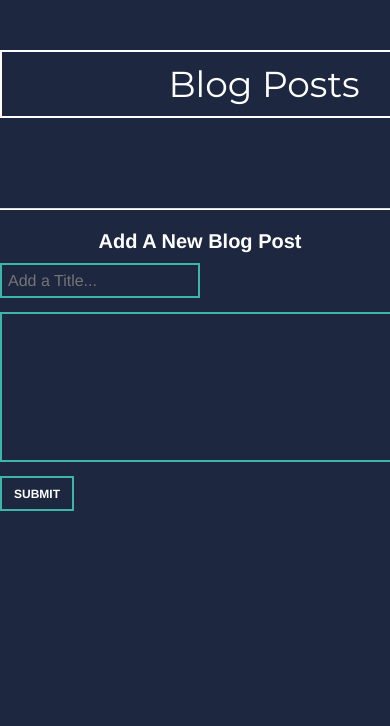
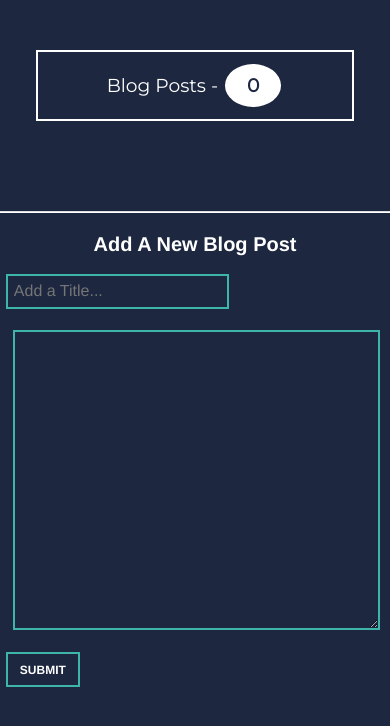
Before and after one commit to pablocortez/blogposts, a PHP site: page / in a window 390 px wide; the page is wider, and only the part inside the window is pictured. Shown: the top 726 px of that part. Run offline with PHP 8.4, Linux system fonts and the light colour scheme; data that the repository does not hold is empty; some libraries are stand-ins or nearby versions.

Commit message:
Made responsive

```diff
--- a/classes/Database.php
+++ b/classes/Database.php
@@ -1,8 +1,8 @@
 <?php
 
 class Database {
-	private $host		= "localhost";
-	private $user		= "root";
+	private $host		  = "localhost";
+	private $user		  = "root";
 	private $password	= "root";
 	private $db_name	= "myblog";
 
--- a/css/application.css
+++ b/css/application.css
@@ -93,17 +93,17 @@ strong, b {
 
 .badge {
   display: inline-block;
-  padding: 0.45em 0.5em;
+  padding: 10px 22px;
   font-weight: bold;
   text-align: center;
-  color: black;
+  color: #1d2740;
   background: white;
-  border: 2px solid black;
-  -webkit-border-radius: 1.5em;
-  -moz-border-radius: 1.5em;
-  -ms-border-radius: 1.5em;
-  -o-border-radius: 1.5em;
-  border-radius: 1.5em;
+  border: 2px solid #1d2740;
+  -webkit-border-radius: 100%;
+  -moz-border-radius: 100%;
+  -ms-border-radius: 100%;
+  -o-border-radius: 100%;
+  border-radius: 100%;
 }
 .badge.invert {
   background: black;
@@ -119,6 +119,7 @@ strong, b {
   font-family: 'Montserrat', sans-serif;
   border-radius: 2px;
   box-shadow: 0px 3px 13px rgba(0, 0, 0, 0.6);
+  font-size: 1.4em;
 }
 .box .box_head {
   min-height: 10px;
@@ -160,6 +161,7 @@ strong, b {
 .box .box_body {
   padding: 10px 35px 50px 35px;
   color: white;
+  line-height: 1.8em;
 }
 
 .bt {
@@ -230,7 +232,7 @@ input[type="url"],
 input[type="search"],
 input[type="tel"],
 input[type="color"] {
-  width: 200px;
+  max-width: 820px;
   height: 35px;
   padding: 8px 6px;
   margin: 0;
@@ -295,8 +297,8 @@ select {
 }
 
 textarea {
-  min-width: 820px;
-  height: 150px;
+  width: 820px;
+  height: 300px;
 }
 
 .label {
@@ -430,14 +432,43 @@ table {
   height: 30px;
 }
 
-@media screen and (max-width: 640px) {
+@media screen and (max-width: 920px) {
   /* to avoid the adjustment of fonts on iOS devices you should keep this line */
   * {
     -webkit-text-size-adjust: none;
     -ms-text-size-adjust: none;
   }
 
+  .site-title {
+    max-width: 190px;
+    font-size: 0.52em;
+  }
+
+  .box {
+    font-size: 1em;
+    width: 95%;
+    margin: 2% 2.5%;
+  }
+
   .content {
-    min-width: 400px;
+    display: block;
   }
+
+  form {
+    width: 96%;
+    margin: 2% 1.5%;
+    height: 300px;
+  }
+
+  textarea {
+    width: 98%;
+    margin: 2%;
+    height: 300px;
+  }
+
+  body {
+    margin-bottom: 40px;
+  }
+
+
 }
--- a/css/style.css
+++ b/css/style.css
@@ -1,3 +1,5 @@
+@import url('https://fonts.googleapis.com/css?family=Source+Sans+Pro');
+
 .site-title {
   border: 2px solid white;
   width: 400px;
@@ -5,3 +7,24 @@
   padding: 10px 62px;
 
 }
+
+.date_stamp {
+  display: inline;
+  font-size: 12px;
+  color: white;
+  text-transform: lowercase;
+}
+
+.text-space {
+  font-family: 'Source Sans Pro', sans-serif;
+}
+
+.delete-post {
+  float: right;
+  cursor: pointer;
+  opacity: 0.5;
+}
+
+.delete-post:hover {
+  opacity: 1;
+}
--- a/index.php
+++ b/index.php
@@ -3,13 +3,18 @@
 <head>
   <meta charset="utf-8">
 
-  <title>Simple UI</title>
+  <title>My Blog</title>
   <meta name="description" content="Nope, it's not another framework. This is a set of the most popular components used in many web applications. These components can act as a core for a fresh development, are fully customizable and the markup is minimal so you can use and style them as you please.">
   <meta name="author" content="Rafal Bromirski">
 
   <meta name="viewport" content="width=device-width, initial-scale=1.0, minimum-scale=1.0, maximum-scale=1.0, user-scalable=no">
   <link rel="stylesheet" href="css/application.css">
   <link rel="stylesheet" href="css/style.css">
+  <link rel="stylesheet" href="https://maxcdn.bootstrapcdn.com/font-awesome/4.7.0/css/font-awesome.min.css">
+  <script src="https://ajax.googleapis.com/ajax/libs/jquery/3.1.0/jquery.min.js"></script>
+  <script type="text/javascript" src="script.js">
+
+  </script>
 </head>
 
 <?php
@@ -26,6 +31,7 @@ $post = filter_input_array(INPUT_POST, FILTER_SANITIZE_STRING);
 if ($post['submit']) {
 	$title = $post['title'];
 	$body = $post['body'];
+  $posts_num;
 
 	$database->query('INSERT INTO posts (title, body) VALUES (:title, :body)');
 	$database->bind(':title', $title);
@@ -40,6 +46,8 @@ if ($post['submit']) {
 }
 
 $database->query('SELECT * FROM posts');
+
+
 // $database->bind(':id', 1);
 
 $rows = $database->resultset();
@@ -47,7 +55,7 @@ $rows = $database->resultset();
 <body>
 
 <header>
-  <h1 class="site-title">Blog Posts</h1>
+  <h1 class="site-title">Blog Posts - <span class="badge"><?php echo count($rows); ?></span></h1>
 </header>
 
 
@@ -55,8 +63,9 @@ $rows = $database->resultset();
 
   <?php foreach ($rows as $row): ?>
   <div class="box">
-    <h3 class="box_head"><?php echo $row['title']; ?></h3>
-    <div class="box_body">
+    <h3 class="box_head"><?php echo $row['title']; ?> <p class="date_stamp">- created at <?php echo $row['create_date'] ?></p><span><i class="fa fa-trash-o delete-post disabled" aria-hidden="true"></i>
+</span></h3>
+    <div class="box_body text-space">
       <?php echo $row['body']; ?>
     </div>
   </div>
@@ -66,7 +75,7 @@ $rows = $database->resultset();
   <h2 class="new-post-heading"> Add A New Blog Post </h2>
 	<form class="form" method="POST" action="<?php $_SERVER['PHP_SELF']; ?>">
 		<input class="input" type="text" name="title" placeholder="Add a Title..."> <br> <br>
-		<textarea name="body" id="" cols="60" rows="10"></textarea> <br> <br>
+		<textarea class="text-space" name="body" id="" cols="60" rows="10"></textarea> <br> <br>
 		<input class="bt submit" type="submit" name="submit" value"Submit">
 	</form>
 
--- /dev/null
+++ b/script.js
@@ -0,0 +1,12 @@
+$(document).ready(function(){
+  $("delete-post").hover(
+    function () {
+      $(this).removeClass('disabled');
+    },
+    function () {
+      $(this).addClass('disabled');
+    }
+    );
+});
+
+console.log("working")
```
